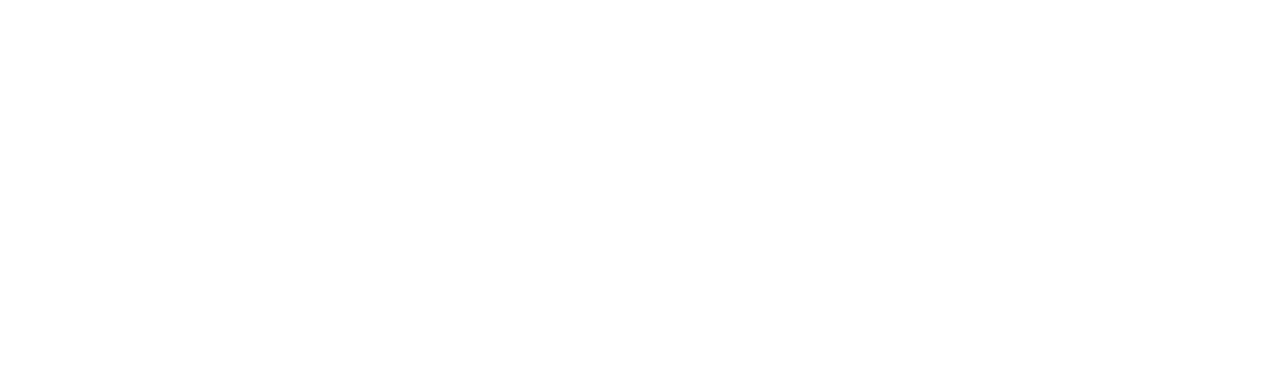
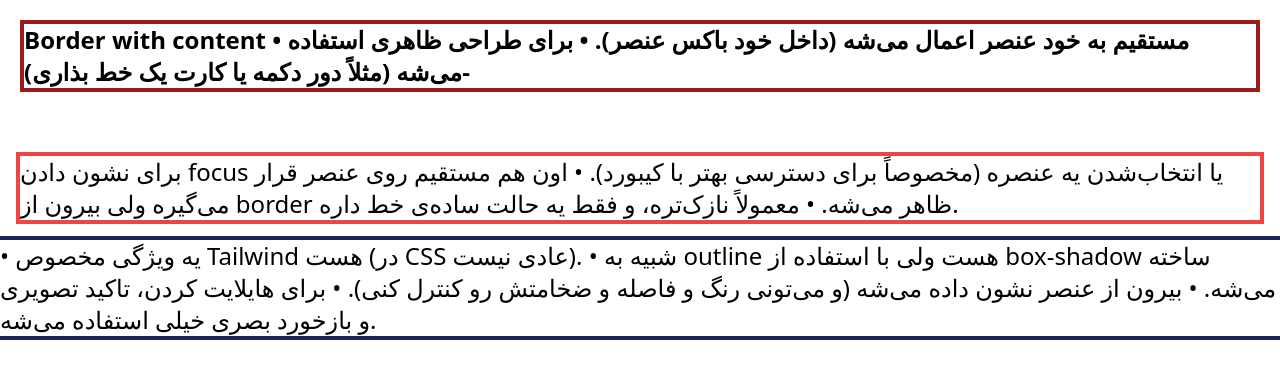
Before and after one commit to omidafifi/tailwind-practice-V3, a website: page 12-border-outline-rings/index.html in a window 1280 px wide. Drawn offline with nearby package versions, Linux system fonts and the light colour scheme.

Commit message:
edit chapter

```diff
--- a/12-border-outline-rings/index.html
+++ b/12-border-outline-rings/index.html
@@ -4,10 +4,28 @@
     <meta charset="UTF-8">
     <meta name="viewport" content="width=device-width, initial-scale=1.0">
     <title>12-border-outline-rings</title>
-    <link href="https://fonts.googleapis.com/css2?family=Roboto&display=swap" rel="stylesheet">
+    <script src="https://cdn.tailwindcss.com"></script>
 </head>
 <body>
-
+          <!-- Border with content •	مستقیم به خود عنصر اعمال می‌شه (داخل خود باکس عنصر).
+	•	برای طراحی ظاهری استفاده می‌شه (مثلاً دور دکمه یا کارت یک خط بذاری)-->
+         <div class="text-2xl font-bold border-4  border-red-800 m-5"> Border with content •	مستقیم به خود عنصر اعمال می‌شه (داخل خود باکس عنصر).
+            •	برای طراحی ظاهری استفاده می‌شه (مثلاً دور دکمه یا کارت یک خط بذاری)-</div>
+         <br>
+          <!-- outline 	برای نشون دادن focus یا انتخاب‌شدن یه عنصره (مخصوصاً برای دسترسی بهتر با کیبورد).
+	•	اون هم مستقیم روی عنصر قرار می‌گیره ولی بیرون از border ظاهر می‌شه.
+	•	معمولاً نازک‌تره، و فقط یه حالت ساده‌ی خط داره.-->
+         <div class="text-2xl outline outline-4 -outline-offset-6 outline-red-500 m-5">	برای نشون دادن focus یا انتخاب‌شدن یه عنصره (مخصوصاً برای دسترسی بهتر با کیبورد).
+            •	اون هم مستقیم روی عنصر قرار می‌گیره ولی بیرون از border ظاهر می‌شه.
+            •	معمولاً نازک‌تره، و فقط یه حالت ساده‌ی خط داره.</div>
+            <!-- 	•	یه ویژگی مخصوص Tailwind هست (در CSS عادی نیست).
+	•	شبیه به outline هست ولی با استفاده از box-shadow ساخته می‌شه.
+	•	بیرون از عنصر نشون داده می‌شه (و می‌تونی رنگ و فاصله و ضخامتش رو کنترل کنی).
+	•	برای هایلایت کردن، تاکید تصویری و بازخورد بصری خیلی استفاده می‌شه. -->
+        <div class="text-2xl ring ring-4 ring-offset-3 ring-blue-950">	•	یه ویژگی مخصوص Tailwind هست (در CSS عادی نیست).
+            •	شبیه به outline هست ولی با استفاده از box-shadow ساخته می‌شه.
+            •	بیرون از عنصر نشون داده می‌شه (و می‌تونی رنگ و فاصله و ضخامتش رو کنترل کنی).
+            •	برای هایلایت کردن، تاکید تصویری و بازخورد بصری خیلی استفاده می‌شه.</div>
 
 </body>
 </html>
```
